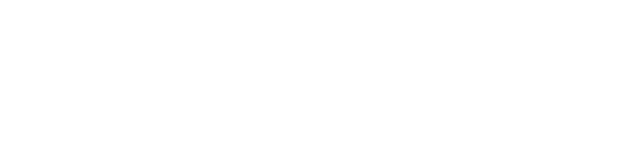
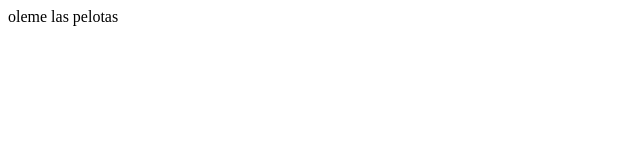
Before and after one commit to themercenary/proyectos_innditec, a plain HTML site: page index.html in a window 1280 px wide. Shown: the whole page, without its empty margins (0-640 px from the left). Drawn offline with Linux system fonts and the light colour scheme.

Commit message:
cambios_index
gay

```diff
--- a/index.html
+++ b/index.html
@@ -4,7 +4,8 @@
 	<meta charset="UTF-8">
 	<title>Document</title>
 </head>
-<body>
+<body bgcolr="red">
+ oleme las pelotas
 
 </body>
 </html>
```
